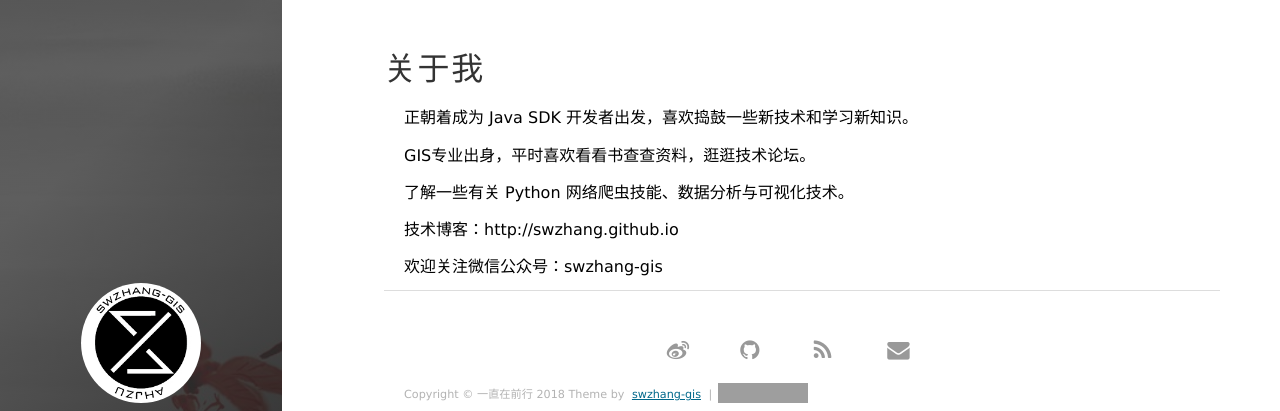
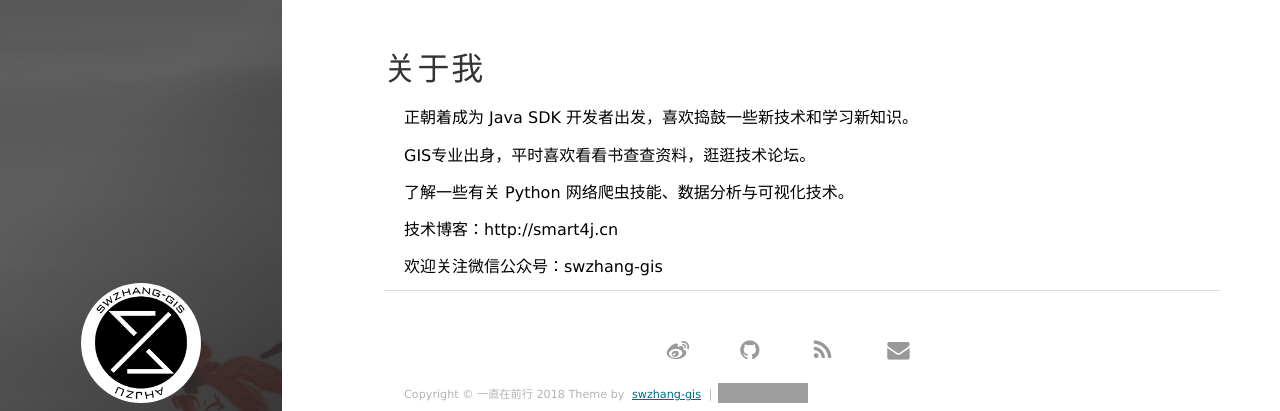
Before and after one commit to swzhang/swzhang.github.io, a Jekyll site: the page built from about.md, in a window 1280 px wide. Shown: the top 411 px of the page. Built offline with Jekyll 4.4.1, drawn with Linux system fonts in a browser that asks for light colours; nearby versions of some CDN libraries; comment, search, counter and statistics services are not loaded; some of the changed lines change nothing that is shown; grey boxes are pictures that could not be loaded.

Commit message:
Update about.md

```diff
--- a/about.md
+++ b/about.md
@@ -10,6 +10,6 @@ GIS专业出身，平时喜欢看看书查查资料，逛逛技术论坛。
 <p>
 了解一些有关 Python 网络爬虫技能、数据分析与可视化技术。
 <p>
-技术博客：http://swzhang.github.io
+技术博客：http://smart4j.cn
 <p>
 欢迎关注微信公众号：swzhang-gis
```
